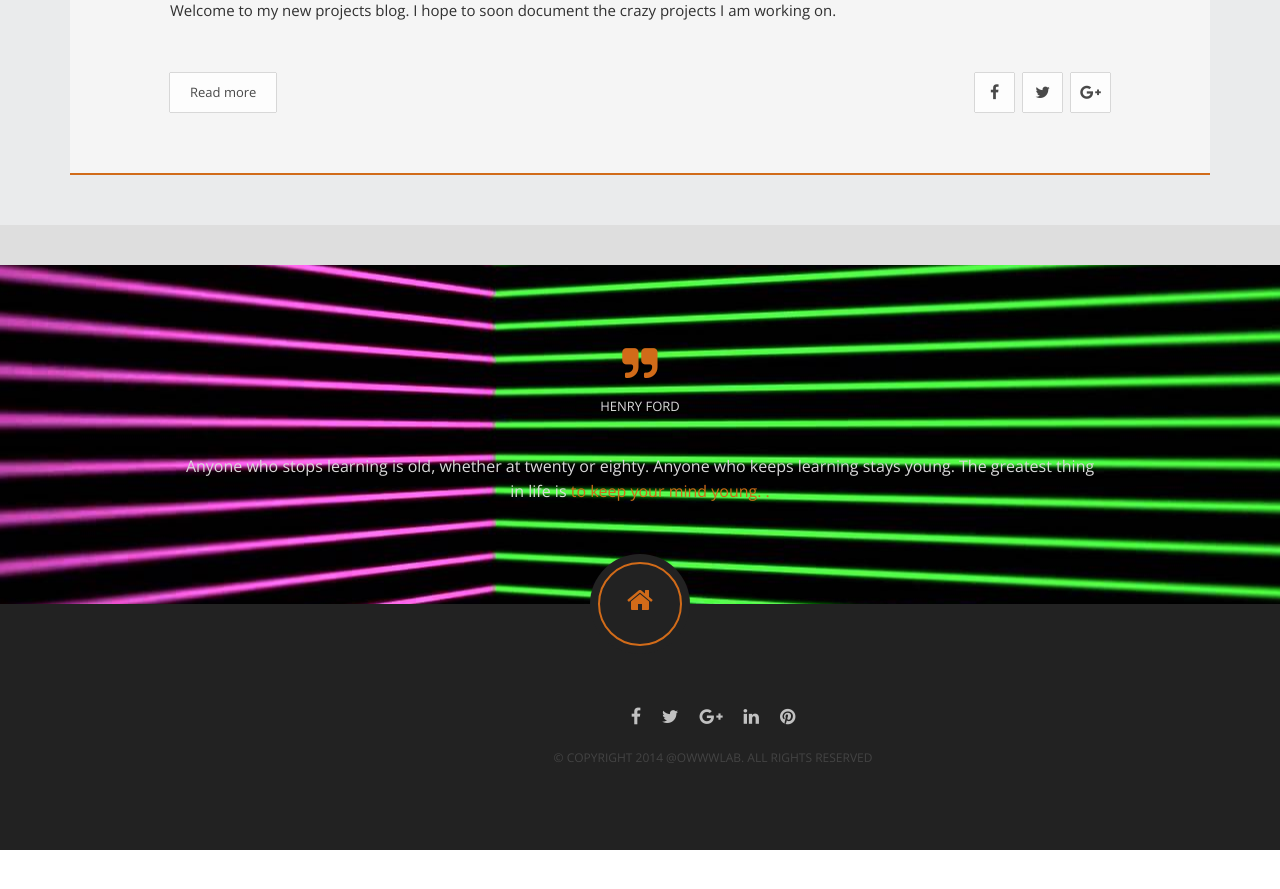
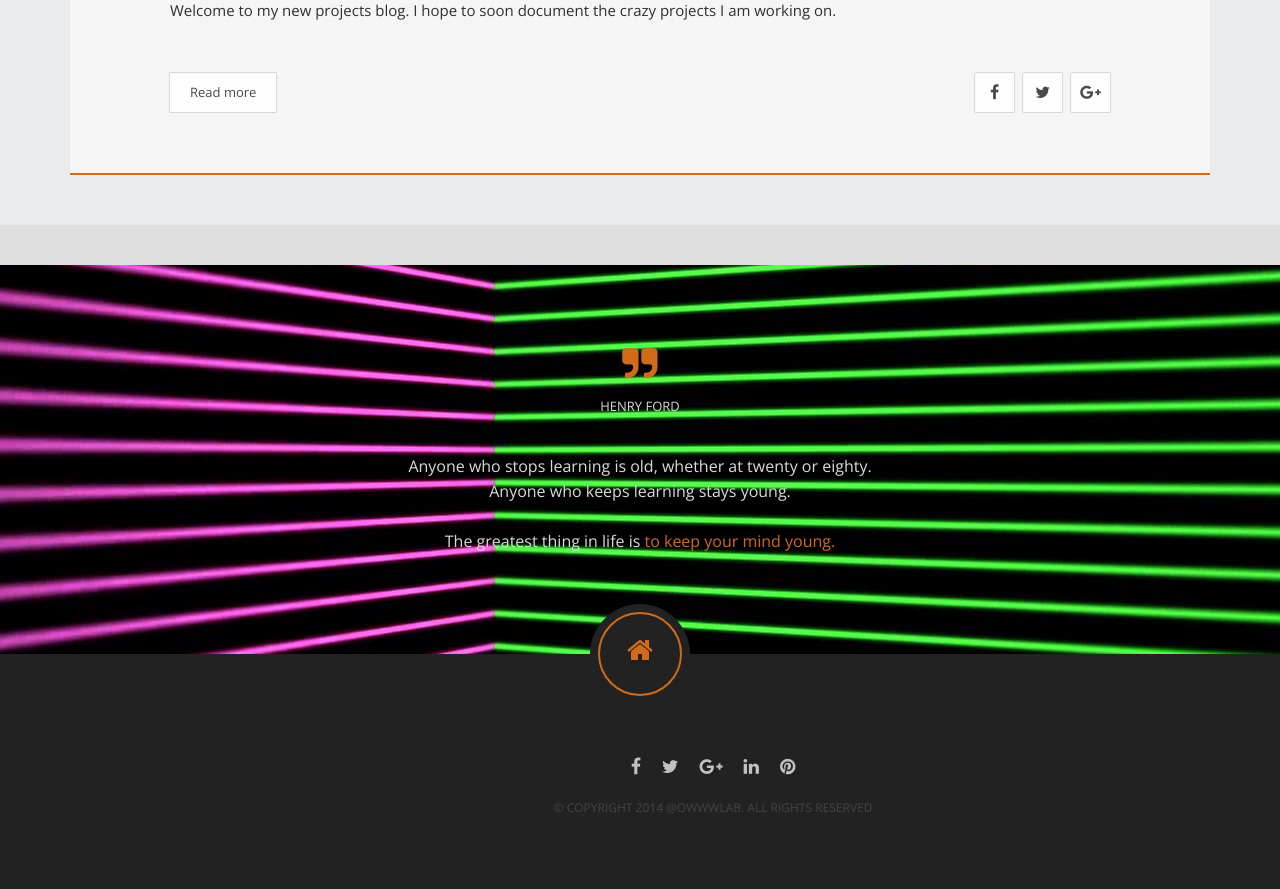
Before and after one commit to nog3/nog3.github.io, a Jekyll site: the page built from index.html, in a window 1280 px wide and 900 px high, scrolled down 1544 px. Shown: the top 889 px of the window. Built offline with Jekyll 4.4.1, drawn with Linux system fonts in a browser that asks for light colours; nearby versions of some CDN libraries; library files that are not in the unit come from our copies; Markdown is read by kramdown in place of the engine named in the settings; the list of posts is cut into pages by our own code; before the commit the page ends 2394 px from its top, so only the background shows below that.

Commit message:
Update footer.html

```diff
--- a/_includes/footer.html
+++ b/_includes/footer.html
@@ -8,8 +8,9 @@
                         </div>
                         <span class="quote-name">Henry Ford</span>
                         <div class="quote-text">
-                            Anyone who stops learning is old, whether at twenty or eighty. Anyone who keeps learning stays young. The greatest thing in life is <span class="colored-text">to keep your mind young.
- .</span>
+                            Anyone who stops learning is old, whether at twenty or eighty.<br />
+                            Anyone who keeps learning stays young.
+                            <br /><br />The greatest thing in life is <span class="colored-text">to keep your mind young.</span>
                         </div>
                     </div>
                 </div>
```
